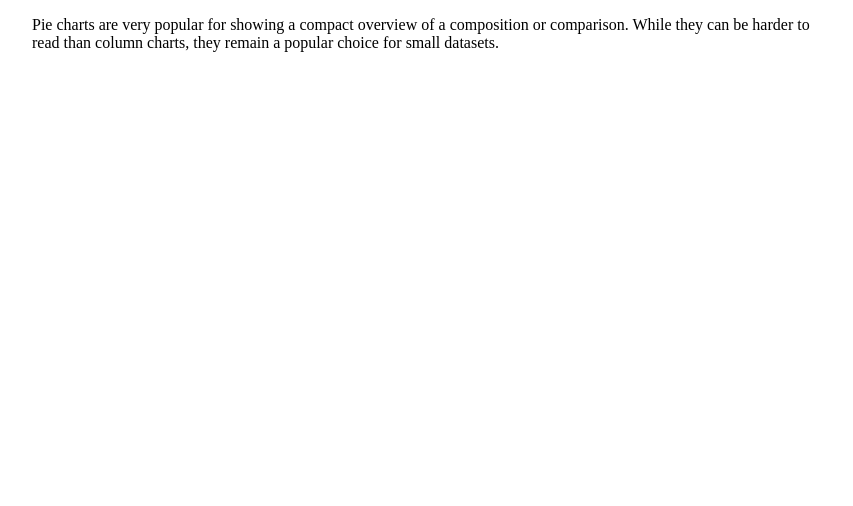
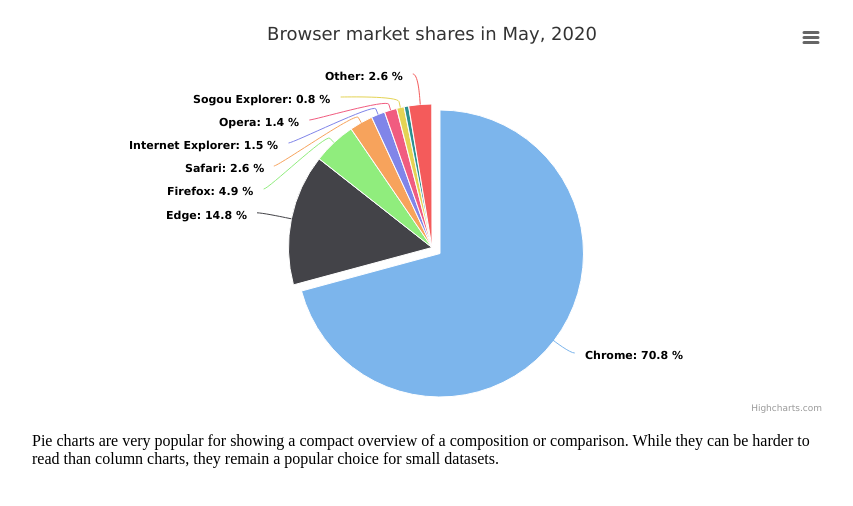
Before and after one commit to sinanartun/highcharts, a plain HTML site: page index.html in a window 1280 px wide. Shown: the whole page, without its empty margins (208-1061 px from the left). Drawn offline with nearby package versions, Linux system fonts and the light colour scheme; no server answers.

Commit message:
hello africa

```diff
--- a/index.html
+++ b/index.html
@@ -3,7 +3,6 @@
 <head>
     <meta charset="UTF-8">
     <title>Title</title>
-    <script src="https://ajax.googleapis.com/ajax/libs/jquery/3.6.0/jquery.min.js"></script>
     <script src="https://code.highcharts.com/highcharts.js"></script>
     <script src="https://code.highcharts.com/modules/exporting.js"></script>
     <script src="https://code.highcharts.com/modules/export-data.js"></script>
@@ -74,21 +73,6 @@
 
 <script>
   // Data retrieved from https://netmarketshare.com
-
-
-  $.ajax({
-      url: 'https://emz9k68j3e.execute-api.us-east-1.amazonaws.com/default/weather',
-      // url: 'https://wilpbqofq7.execute-api.eu-north-1.amazonaws.com/default/hafta7',
-      headers: {
-          'Content-Type': 'application/x-www-form-urlencoded'
-      },
-      type: "POST", /* or type:"GET" or type:"PUT" */
-      dataType: "json",
-      data: {
-      },
-      success: function (result) {
-          // console.log(result);
-
   Highcharts.chart('container', {
     chart: {
       plotBackgroundColor: null,
@@ -120,46 +104,37 @@
     series: [{
       name: 'Brands',
       colorByPoint: true,
-                  data: result
-                  // data: [{
-                  //     name: 'Chrome',
-                  //     y: 70.67,
-                  //     sliced: true,
-                  //     selected: true
-                  // }, {
-                  //     name: 'Edge',
-                  //     y: 14.77
-                  // },  {
-                  //     name: 'Firefox',
-                  //     y: 4.86
-                  // }, {
-                  //     name: 'Safari',
-                  //     y: 2.63
-                  // }, {
-                  //     name: 'Internet Explorer',
-                  //     y: 1.53
-                  // },  {
-                  //     name: 'Opera',
-                  //     y: 1.40
-                  // }, {
-                  //     name: 'Sogou Explorer',
-                  //     y: 0.84
-                  // }, {
-                  //     name: 'QQ',
-                  //     y: 0.51
-                  // }, {
-                  //     name: 'Other',
-                  //     y: 2.6
-                  // }]
+      data: [{
+        name: 'Chrome',
+        y: 70.67,
+        sliced: true,
+        selected: true
+      }, {
+        name: 'Edge',
+        y: 14.77
+      },  {
+        name: 'Firefox',
+        y: 4.86
+      }, {
+        name: 'Safari',
+        y: 2.63
+      }, {
+        name: 'Internet Explorer',
+        y: 1.53
+      },  {
+        name: 'Opera',
+        y: 1.40
+      }, {
+        name: 'Sogou Explorer',
+        y: 0.84
+      }, {
+        name: 'QQ',
+        y: 0.51
+      }, {
+        name: 'Other',
+        y: 2.6
+      }]
     }]
   });
-
-      },
-      error: function () {
-          console.log("error");
-      }
-  });
-
-
 </script>
 </html>
```
Lines whose indentation alone changed are shown as unchanged.
